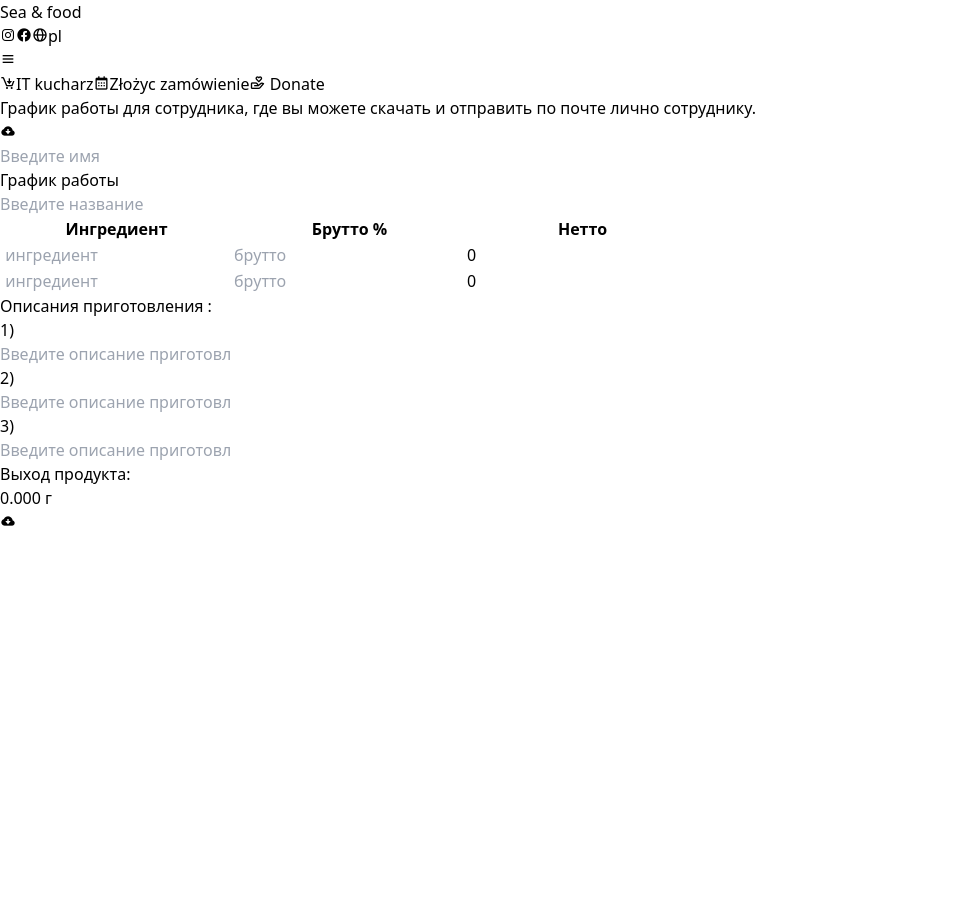
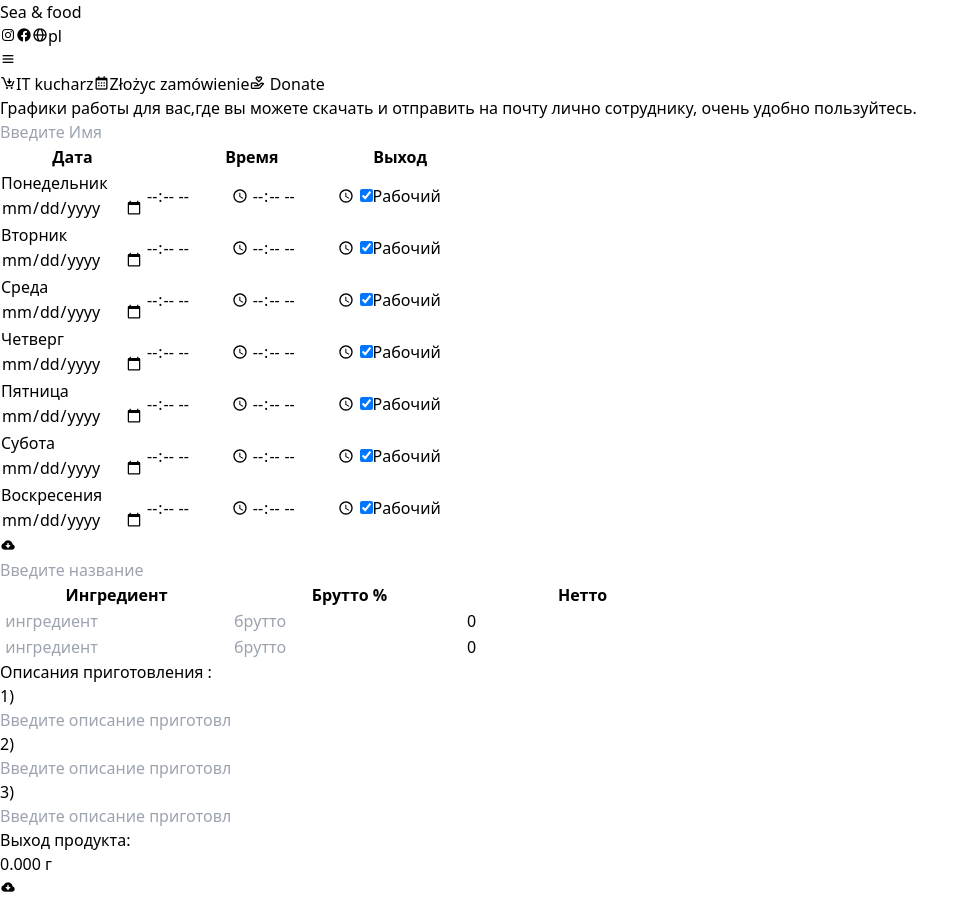
Before and after one commit to Fodi999/fodifood, a Vue app: page /graph in a window 1280 px wide. Shown: the whole page, without its empty margins (0-978 px from the left). Before the commit the page ends 800 px from the top, so only its background shows below. Built offline with nearby package versions, Linux system fonts and the light colour scheme.

Commit message:
header fix

```diff
--- a/src/components/StaffingTable.vue
+++ b/src/components/StaffingTable.vue
@@ -1,74 +1,188 @@
 <template>
-  <div class="w-full p-2 sm:p-4 md:p-6 lg:p-8">
-    <div v-for="worker in workers" :key="worker.name" class="mb-4">
+  <div
+    id="screenshot-target"
+    class="p-2 sm:p-6 max-w-full sm:max-w-md mx-auto bg-white rounded-xl shadow-md flex flex-col items-center space-y-2 sm:space-y-4"
+  >
+    <div class="w-full">
+      <div class="text-xl font-medium text-black">
+        <input type="text" placeholder="Введите Имя" class="w-full h-8" />
+      </div>
+      <table class="table-auto w-full">
+        <thead>
+          <tr>
+            <th class="px-2 sm:px-4 py-2">Дата</th>
+            <th class="px-2 sm:px-4 py-2">Время</th>
+            <th class="px-2 sm:px-4 py-2">Выход</th>
+          </tr>
+        </thead>
+        <tbody>
+          <tr>
+  <td class="border px-2 sm:px-4 py-2 font">
+    <p class=" font-bold">Понедельник</p><input type="date" v-model="selectedDate" class="w-full h-8 mt-1" />
+  </td>
 
-      <input type="text" v-model.lazy="worker.name" class=" w-48 rounded-xl p-2 mb-4 bg-white shadow-md border border-gray-200 focus:border-indigo-500 text-base outline-none text-gray-700 py-1 px-3 leading-8 transition-colors duration-200 ease-in-out" placeholder="Введите имя">
-      <div @click="toggleWorkerDetails(worker.name)" class="rounded-xl cursor-pointer bg-blue-500 text-white p-2 shadow-md">
-        График работы
-      </div>
-      <div v-if="worker.showDetails" class="mt-2">
-        <div v-for="day in worker.days" :key="day.date" class="p-2 border-b flex justify-between">
-          <div>
-            <div class="text-blue-600 font-bold">{{ formatDay(day.date).weekday }}</div>
-            <div>{{ formatDay(day.date).date }}</div>
-          </div>
-          <div>
-            <div v-if="day.status === 'working'" class=" bg-white text-black font-semibold">
-              <input class=" w-20" type="time" v-model="day.startTime">
-              <input class=" w-20" type="time" v-model="day.endTime">
-            </div>
-            <div>
-              <div>
-                <select v-model="day.status" class=" h-10 bg-white text-black  font-semibold">
-            <option value="working">Работает</option>
-            <option value="off">Выходной</option>
-          </select>
-              </div>
-            </div>
+  <td class="border px-2 sm:px-4 py-2">
+    <input type="time" min="09:00" max="18:00" class="w-full h-8 mb-2" />
+    <input type="time" min="09:00" max="18:00" class="w-full h-8 mb-2" />
+  </td>
+  <td class="border px-2 sm:px-4 py-2">
+    <input v-model="isWorkingDay1" type="checkbox" />
+    <span :class="{ 'text-red-500 font-bold': isWorkingDay1, 'text-green-500 font-bold': !isWorkingDay1 }">
+      {{ isWorkingDay1 ? 'Рабочий' : 'Выходной' }}
+    </span>
+  </td>
+</tr>
 
-          </div>
-        </div>
-      </div>
+          <tr>
+            <td class="border px-2 sm:px-4 py-2 font">
+             <p class=" font-bold"> Вторник</p><input type="date" v-model="selectedDate" class="w-full h-8 mt-1" />
+            </td>
+
+            <td class="border px-2 sm:px-4 py-2">
+              <input type="time" min="09:00" max="18:00" class="w-full h-8 mb-2" />
+              <input type="time" min="09:00" max="18:00" class="w-full h-8 mb-2" />
+            </td>
+            <td class="border px-2 sm:px-4 py-2">
+  <input v-model="isWorkingDay2" type="checkbox" />
+  <span :class="{ 'text-red-500 font-bold': isWorkingDay2, 'text-green-500 font-bold': !isWorkingDay2 }">
+    {{ isWorkingDay2 ? 'Рабочий' : 'Выходной' }}
+  </span>
+</td>
+          </tr>
+          <tr>
+            <td class="border px-2 sm:px-4 py-2 font">
+             <p class=" font-bold ">Среда</p><input type="date" v-model="selectedDate" class="w-full h-8 mt-1" />
+            </td>
+
+            <td class="border px-2 sm:px-4 py-2">
+              <input type="time" min="09:00" max="18:00" class="w-full h-8 mb-2" />
+              <input type="time" min="09:00" max="18:00" class="w-full h-8 mb-2" />
+            </td>
+            <td class="border px-2 sm:px-4 py-2">
+  <input v-model="isWorkingDay3" type="checkbox" />
+  <span :class="{ 'text-red-500 font-bold': isWorkingDay3, 'text-green-500 font-bold': !isWorkingDay3 }">
+    {{ isWorkingDay3 ? 'Рабочий' : 'Выходной' }}
+  </span>
+</td>
+          </tr>
+          <tr>
+            <td class="border px-2 sm:px-4 py-2 font">
+             <p class=" font-bold">Четверг</p><input type="date" v-model="selectedDate" class="w-full h-8 mt-1" />
+            </td>
+
+            <td class="border px-2 sm:px-4 py-2">
+              <input type="time" min="09:00" max="18:00" class="w-full h-8 mb-2" />
+              <input type="time" min="09:00" max="18:00" class="w-full h-8 mb-2" />
+            </td>
+            <td class="border px-2 sm:px-4 py-2">
+  <input v-model="isWorkingDay4" type="checkbox" />
+  <span :class="{ 'text-red-500 font-bold': isWorkingDay4, 'text-green-500 font-bold': !isWorkingDay4 }">
+    {{ isWorkingDay4 ? 'Рабочий' : 'Выходной' }}
+  </span>
+</td>
+          </tr>
+          <tr>
+            <td class="border px-2 sm:px-4 py-2 font">
+             <p class=" font-bold">Пятница</p><input type="date" v-model="selectedDate" class="w-full h-8 mt-1" />
+            </td>
+
+            <td class="border px-2 sm:px-4 py-2">
+              <input type="time" min="09:00" max="18:00" class="w-full h-8 mb-2" />
+              <input type="time" min="09:00" max="18:00" class="w-full h-8 mb-2" />
+            </td>
+            <td class="border px-2 sm:px-4 py-2">
+  <input v-model="isWorkingDay5" type="checkbox" />
+  <span :class="{ 'text-red-500 font-bold': isWorkingDay5, 'text-green-500 font-bold': !isWorkingDay5 }">
+    {{ isWorkingDay5 ? 'Рабочий' : 'Выходной' }}
+  </span>
+</td>
+          </tr>
+          <tr>
+            <td class="border px-2 sm:px-4 py-2 font">
+             <p class=" font-bold text-red-600">Субота</p><input type="date" v-model="selectedDate" class="w-full h-8 mt-1" />
+            </td>
+
+            <td class="border px-2 sm:px-4 py-2">
+              <input type="time" min="09:00" max="18:00" class="w-full h-8 mb-2" />
+              <input type="time" min="09:00" max="18:00" class="w-full h-8 mb-2" />
+            </td>
+            <td class="border px-2 sm:px-4 py-2">
+  <input v-model="isWorkingDay6" type="checkbox" />
+  <span :class="{ 'text-red-500 font-bold': isWorkingDay6, 'text-green-500 font-bold': !isWorkingDay6 }">
+    {{ isWorkingDay6 ? 'Рабочий' : 'Выходной' }}
+  </span>
+</td>
+          </tr>
+          <tr>
+            <td class="border px-2 sm:px-4 py-2 font">
+             <p class=" font-bold text-red-600">Воскресения</p><input type="date" v-model="selectedDate" class="w-full h-8 mt-1" />
+            </td>
+
+            <td class="border px-2 sm:px-4 py-2">
+              <input type="time" min="09:00" max="18:00" class="w-full h-8 mb-2" />
+              <input type="time" min="09:00" max="18:00" class="w-full h-8 mb-2" />
+            </td>
+            <td class="border px-2 sm:px-4 py-2">
+  <input v-model="isWorkingDay7" type="checkbox" />
+  <span :class="{ 'text-red-500 font-bold': isWorkingDay7, 'text-green-500 font-bold': !isWorkingDay7 }">
+    {{ isWorkingDay7 ? 'Рабочий' : 'Выходной' }}
+  </span>
+</td>
+          </tr>
+
+
+          <!-- Добавьте остальные ингредиенты здесь -->
+        </tbody>
+      </table>
+
+      <button class="mt-4 text-white font-bold py-2 px-4 rounded" @click="downloadPng">
+        <i class="text-4xl text-blue-800 bx bxs-cloud-download"></i>
+      </button>
     </div>
   </div>
 </template>
 
 <script>
+import html2canvas from 'html2canvas'
+
 export default {
+  name: 'TechCard',
   data() {
     return {
-      workers: [
-        {
-          name: '',
-          showDetails: false,
-          days: Array.from({ length: 7 }, (_, i) => ({
-            date: this.addDays(new Date(), i + (1 - new Date().getDay())),
-            startTime: '09:00',
-            endTime: '18:00',
-            status: i < 5 ? 'working' : 'off',
-          })),
-        },
-        // Добавьте других работников здесь
-      ],
-    };
+   isWorkingDay1: true,
+   isWorkingDay2: true,
+   isWorkingDay3: true,
+   isWorkingDay4: true,
+   isWorkingDay5: true,
+   isWorkingDay6: true,
+   isWorkingDay7: true,
+      '1': 'Some value', // Добавьте эту строку для ключа "1"
+      netto1: 0,
+      netto2: 0,
+      isWorkingDay: true
+    }
+  },
+  computed: {
+    dayOfWeek() {
+      if (this.selectedDate) {
+        const date = new Date(this.selectedDate)
+        const days = ['Вс', 'Пн', 'Вт', 'Ср', 'Чт', 'Пт', 'Сб']
+        return days[date.getDay()]
+      }
+      return ''
+    }
   },
   methods: {
-    toggleWorkerDetails(workerName) {
-      const worker = this.workers.find(w => w.name === workerName);
-      if (worker) {
-        worker.showDetails = !worker.showDetails;
-      }
-    },
-    formatDay(date) {
-      const weekday = date.toLocaleDateString('ru-RU', { weekday: 'long' });
-      const dayAndMonth = date.toLocaleDateString('ru-RU', { day: 'numeric', month: 'numeric' });
-      return { weekday, date: dayAndMonth };
-    },
-    addDays(date, days) {
-      const copy = new Date(Number(date));
-      copy.setDate(date.getDate() + days);
-      return copy;
-    },
-  },
-};
+    downloadPng() {
+      const element = document.getElementById('screenshot-target')
+      html2canvas(element).then((canvas) => {
+        const imgData = canvas.toDataURL('image/png')
+        const link = document.createElement('a')
+        link.href = imgData
+        link.download = 'screenshot.png'
+        link.click()
+      })
+    }
+  }
+}
 </script>
--- a/src/views/BusinessGraph.vue
+++ b/src/views/BusinessGraph.vue
@@ -21,16 +21,21 @@ defineExpose({ saveAsPNG });
 
 <template>
   <div class="p-8">
-    <div class="text-blue-600 font-bold mb-2 sm:ml-10 lg:ml-20 text-right sm:text-left">
-  График работы для сотрудника, где вы можете скачать и отправить по почте лично сотруднику.
+    <div class="font-bold mb-2 sm:ml-10 lg:ml-20 text-center border rounded-xl border-blue-600 p-2 shadow-md">
+  <span class="text-sky-800">Графики работы для вас,</span>
+  <span class="text-sky-600">где вы можете скачать и отправить на почту лично сотруднику, очень удобно пользуйтесь.</span>
 </div>
     <div class=" flex justify-end mr-6 mb-2 ">
 
-      <button @click="saveAsPNG"><i class= 'text-4xl text-blue-800 bx bxs-cloud-download'></i></button>
+
+    </div>
+    <div class="p-2">
+      <StaffingTable />
+    </div>
+    <div class="p-2">
+      <TechCards />
     </div>
 
-    <StaffingTable id="my-chart" />
-    <TechCards />
 
 
   </div>
```
